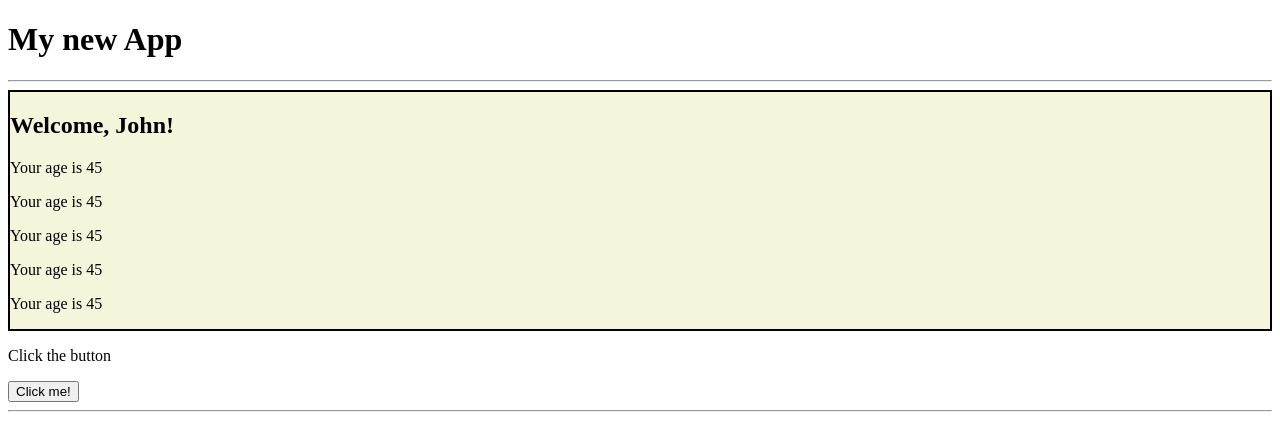
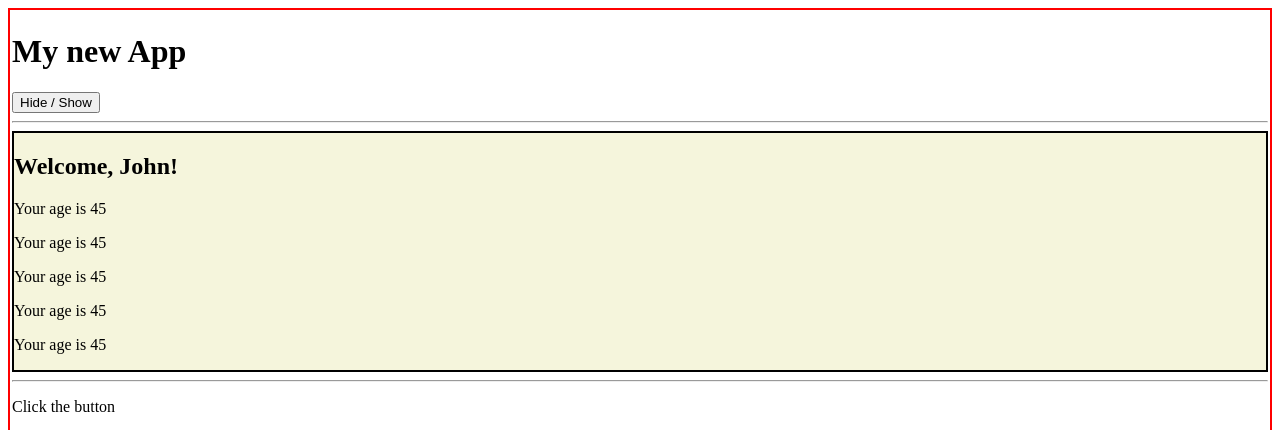
Before and after one commit to DomenicoProvenzano13/Develhope, a React (Vite) app in the folder Esercizi React/Conditional Rendering - 1/: page / in a window 1280 px wide. Shown: the top 430 px of the page. Built offline with nearby package versions, Linux system fonts and the light colour scheme.

Commit message:
esercizio Component Composition svolto

```diff
--- a/Esercizi React/Conditional Rendering - 1/src/App.jsx
+++ b/Esercizi React/Conditional Rendering - 1/src/App.jsx
@@ -9,13 +9,14 @@ import { UncontrolledForm } from "./components/UncontrolledForm";
 import FocusableInput from "./components/FocusableInput";
 import { Colors } from "./components/Colors";
 import { TodoList } from "./components/TodoList";
+import { Container } from "./components/Container";
 
 export default function App() {
   return (
-    <div>
-      <h1>My new App</h1>
+    <Container title={<h1>My new App</h1>}>
       <hr />
       <Welcome name="John" age={45} />
+      <hr />
       <AlertClock />
       <hr />
       <HelloWorld />
@@ -41,6 +42,7 @@ export default function App() {
       />
       <hr />
       <TodoList />
-    </div>
+      <hr />
+    </Container>
   );
 }
--- /dev/null
+++ b/Esercizi React/Conditional Rendering - 1/src/components/Container.jsx
@@ -0,0 +1,20 @@
+import { useState } from "react";
+
+export function Container({ title, children }) {
+  const [collapsed, setCollapsed] = useState(false);
+
+  function handleToggleCollapse() {
+    setCollapsed((t) => !t);
+  }
+
+  return (
+    <div className="app">
+      <div className="app-title">
+        {title} <button onClick={handleToggleCollapse}>Hide / Show</button>
+      </div>
+      <div className={!collapsed ? "app-content" : "app-content-hidden"}>
+        {children}
+      </div>
+    </div>
+  );
+}
--- a/Esercizi React/Conditional Rendering - 1/src/index.css
+++ b/Esercizi React/Conditional Rendering - 1/src/index.css
@@ -2,3 +2,13 @@
   background-color: beige;
   border: 2px solid black;
 }
+
+.app {
+  background-color: white;
+  border: 2px solid red;
+  padding: 2px;
+}
+
+.app-content-hidden {
+  display: none;
+}
```
